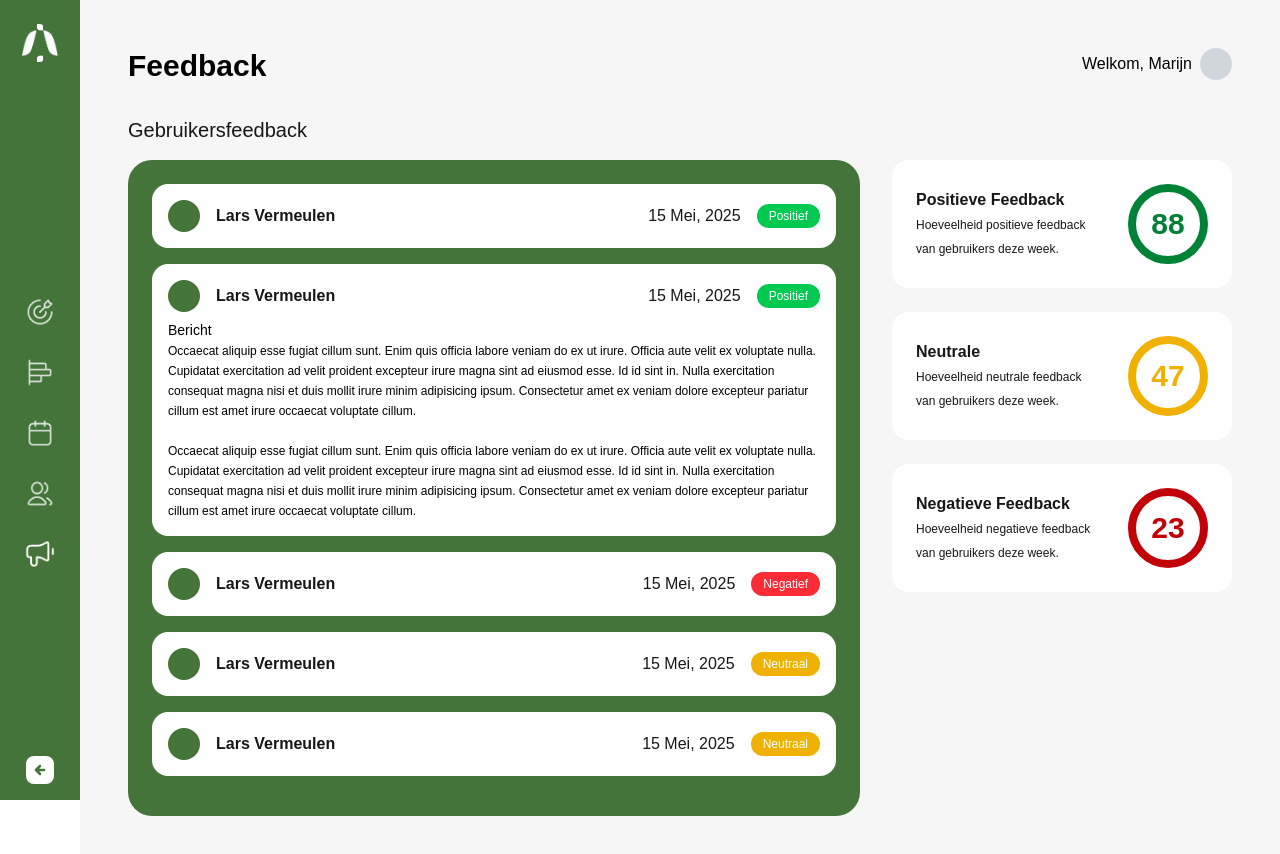
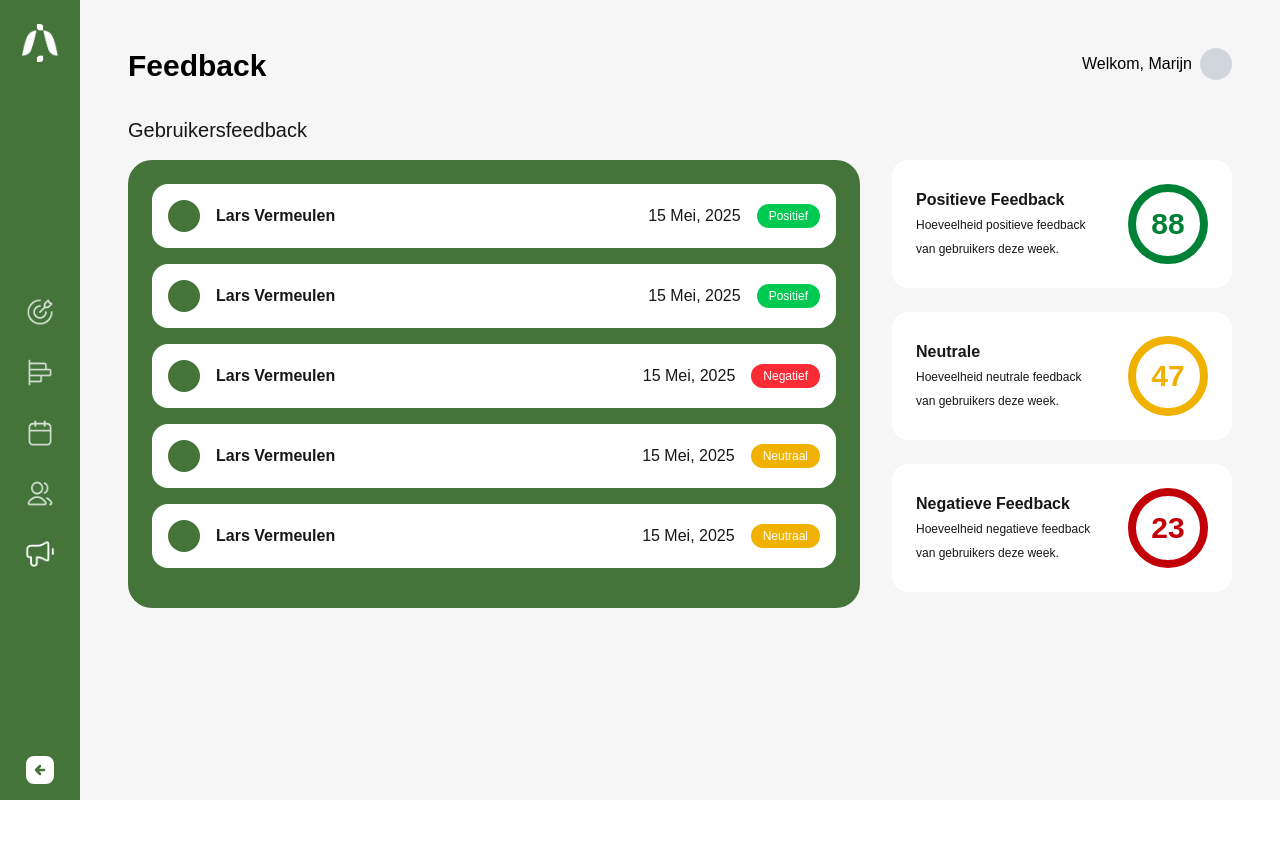
Before and after one commit to Marijn-Snoeren/dashboard-green-ai, a Next.js app: page /feedback in a window 1280 px wide. Shown: the top 854 px of the page. After the commit the page ends 800 px from the top, so only its background shows below. Built offline with nearby package versions, Linux system fonts and the light colour scheme.

Commit message:
feedback page

```diff
--- a/src/app/feedback/page.tsx
+++ b/src/app/feedback/page.tsx
@@ -1,6 +1,64 @@
-import React from "react";
+"use client";
+
+import React, { useState } from "react";
 
 export default function FeedbackPage() {
+  const [expandedMessages, setExpandedMessages] = useState<number[]>([]);
+
+  const toggleMessage = (index: number) => {
+    setExpandedMessages(prev =>
+      prev.includes(index)
+        ? prev.filter(i => i !== index)
+        : [...prev, index]
+    );
+  };
+
+  const feedbackItems = [
+    {
+      name: "Lars Vermeulen",
+      date: "15 Mei, 2025",
+      type: "Positief",
+      message: "Occaecat aliquip esse fugiat cillum sunt. Enim quis officia labore veniam do ex ut irure. Officia aute velit ex voluptate nulla. Cupidatat exercitation ad velit proident excepteur irure magna sint ad eiusmod esse. Id id sint in. Nulla exercitation consequat magna nisi et duis mollit irure minim adipisicing ipsum. Consectetur amet ex veniam dolore excepteur pariatur cillum est amet irure occaecat voluptate cillum."
+    },
+    {
+      name: "Lars Vermeulen",
+      date: "15 Mei, 2025",
+      type: "Positief",
+      message: "Occaecat aliquip esse fugiat cillum sunt. Enim quis officia labore veniam do ex ut irure. Officia aute velit ex voluptate nulla. Cupidatat exercitation ad velit proident excepteur irure magna sint ad eiusmod esse. Id id sint in. Nulla exercitation consequat magna nisi et duis mollit irure minim adipisicing ipsum. Consectetur amet ex veniam dolore excepteur pariatur cillum est amet irure occaecat voluptate cillum."
+    },
+    {
+      name: "Lars Vermeulen",
+      date: "15 Mei, 2025",
+      type: "Negatief",
+      message: "Occaecat aliquip esse fugiat cillum sunt. Enim quis officia labore veniam do ex ut irure. Officia aute velit ex voluptate nulla. Cupidatat exercitation ad velit proident excepteur irure magna sint ad eiusmod esse. Id id sint in. Nulla exercitation consequat magna nisi et duis mollit irure minim adipisicing ipsum. Consectetur amet ex veniam dolore excepteur pariatur cillum est amet irure occaecat voluptate cillum."
+    },
+    {
+      name: "Lars Vermeulen",
+      date: "15 Mei, 2025",
+      type: "Neutraal",
+      message: "Occaecat aliquip esse fugiat cillum sunt. Enim quis officia labore veniam do ex ut irure. Officia aute velit ex voluptate nulla. Cupidatat exercitation ad velit proident excepteur irure magna sint ad eiusmod esse. Id id sint in. Nulla exercitation consequat magna nisi et duis mollit irure minim adipisicing ipsum. Consectetur amet ex veniam dolore excepteur pariatur cillum est amet irure occaecat voluptate cillum."
+    },
+    {
+      name: "Lars Vermeulen",
+      date: "15 Mei, 2025",
+      type: "Neutraal",
+      message: "Occaecat aliquip esse fugiat cillum sunt. Enim quis officia labore veniam do ex ut irure. Officia aute velit ex voluptate nulla. Cupidatat exercitation ad velit proident excepteur irure magna sint ad eiusmod esse. Id id sint in. Nulla exercitation consequat magna nisi et duis mollit irure minim adipisicing ipsum. Consectetur amet ex veniam dolore excepteur pariatur cillum est amet irure occaecat voluptate cillum."
+    }
+  ];
+
+  const getTypeColor = (type: string) => {
+    switch (type) {
+      case "Positief":
+        return "bg-green-500";
+      case "Negatief":
+        return "bg-red-500";
+      case "Neutraal":
+        return "bg-yellow-500";
+      default:
+        return "bg-gray-500";
+    }
+  };
+
   return (
     <div className="flex min-h-screen bg-[#F6F6F6] min-w-[1200px]">
       <main className="flex-1 p-12">
@@ -15,45 +73,27 @@ export default function FeedbackPage() {
         <div className="flex gap-8">
           {/* Feedback lijst */}
           <div className="bg-[#44743A] rounded-3xl flex-1 p-6">
-            <div className="bg-white rounded-2xl p-4 mb-4 flex items-center gap-4">
-              <span className="w-8 h-8 rounded-full bg-[#44743A] inline-block" />
-              <span className="font-semibold">Lars Vermeulen</span>
-              <span className="ml-auto">15 Mei, 2025</span>
-              <span className="bg-green-500 text-white rounded-full px-3 py-1 text-xs">Positief</span>
-            </div>
-            <div className="bg-white rounded-2xl p-4 mb-4">
-              <div className="flex items-center gap-4 mb-2">
-                <span className="w-8 h-8 rounded-full bg-[#44743A] inline-block" />
-                <span className="font-semibold">Lars Vermeulen</span>
-                <span className="ml-auto">15 Mei, 2025</span>
-                <span className="bg-green-500 text-white rounded-full px-3 py-1 text-xs">Positief</span>
+            {feedbackItems.map((item, index) => (
+              <div
+                key={index}
+                className="bg-white rounded-2xl p-4 mb-4"
+                onClick={() => toggleMessage(index)}
+              >
+                <div className="flex items-center gap-4">
+                  <span className="w-8 h-8 rounded-full bg-[#44743A] inline-block" />
+                  <span className="font-semibold">{item.name}</span>
+                  <span className="ml-auto">{item.date}</span>
+                  <span className={`${getTypeColor(item.type)} text-white rounded-full px-3 py-1 text-xs`}>
+                    {item.type}
+                  </span>
+                </div>
+                {expandedMessages.includes(index) && (
+                  <div className="mt-2">
+                    <span className="text-xs">{item.message}</span>
+                  </div>
+                )}
               </div>
-              <div className="text-black text-sm">
-                Bericht<br />
-                <span className="text-xs">Occaecat aliquip esse fugiat cillum sunt. Enim quis officia labore veniam do ex ut irure. Officia aute velit ex voluptate nulla. Cupidatat exercitation ad velit proident excepteur irure magna sint ad eiusmod esse. Id id sint in. Nulla exercitation consequat magna nisi et duis mollit irure minim adipisicing ipsum. Consectetur amet ex veniam dolore excepteur pariatur cillum est amet irure occaecat voluptate cillum.</span>
-                <br/>
-                <br/>
-                <span className="text-xs">Occaecat aliquip esse fugiat cillum sunt. Enim quis officia labore veniam do ex ut irure. Officia aute velit ex voluptate nulla. Cupidatat exercitation ad velit proident excepteur irure magna sint ad eiusmod esse. Id id sint in. Nulla exercitation consequat magna nisi et duis mollit irure minim adipisicing ipsum. Consectetur amet ex veniam dolore excepteur pariatur cillum est amet irure occaecat voluptate cillum.</span>
-              </div>
-            </div>
-            <div className="bg-white rounded-2xl p-4 mb-4 flex items-center gap-4">
-              <span className="w-8 h-8 rounded-full bg-[#44743A] inline-block" />
-              <span className="font-semibold">Lars Vermeulen</span>
-              <span className="ml-auto">15 Mei, 2025</span>
-              <span className="bg-red-500 text-white rounded-full px-3 py-1 text-xs">Negatief</span>
-            </div>
-            <div className="bg-white rounded-2xl p-4 mb-4 flex items-center gap-4">
-              <span className="w-8 h-8 rounded-full bg-[#44743A] inline-block" />
-              <span className="font-semibold">Lars Vermeulen</span>
-              <span className="ml-auto">15 Mei, 2025</span>
-              <span className="bg-yellow-500 text-white rounded-full px-3 py-1 text-xs">Neutraal</span>
-            </div>
-            <div className="bg-white rounded-2xl p-4 mb-4 flex items-center gap-4">
-              <span className="w-8 h-8 rounded-full bg-[#44743A] inline-block" />
-              <span className="font-semibold">Lars Vermeulen</span>
-              <span className="ml-auto">15 Mei, 2025</span>
-              <span className="bg-yellow-500 text-white rounded-full px-3 py-1 text-xs">Neutraal</span>
-            </div>
+            ))}
           </div>
           {/* Feedback stats */}
           <div className="flex flex-col gap-6 w-[340px]">
```
